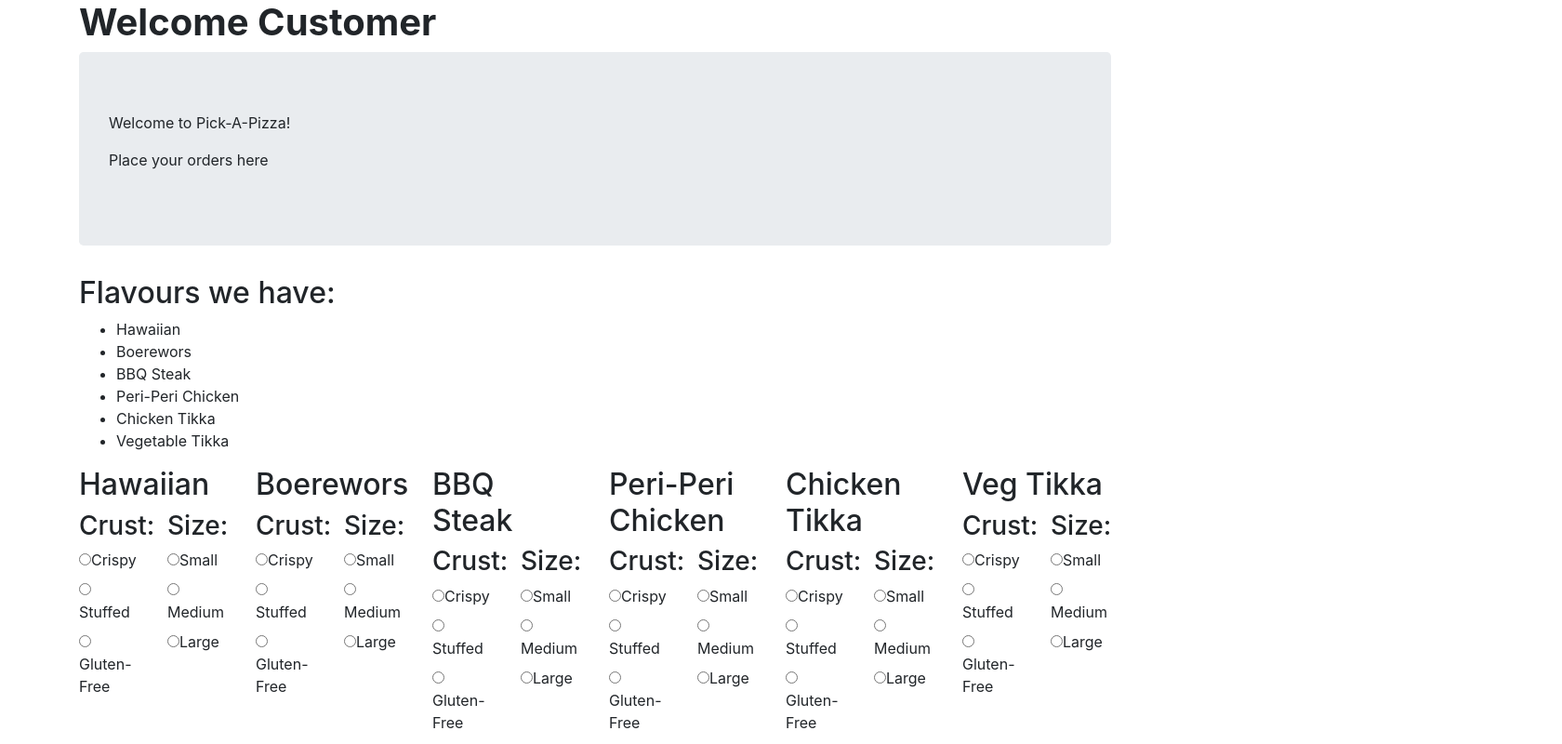
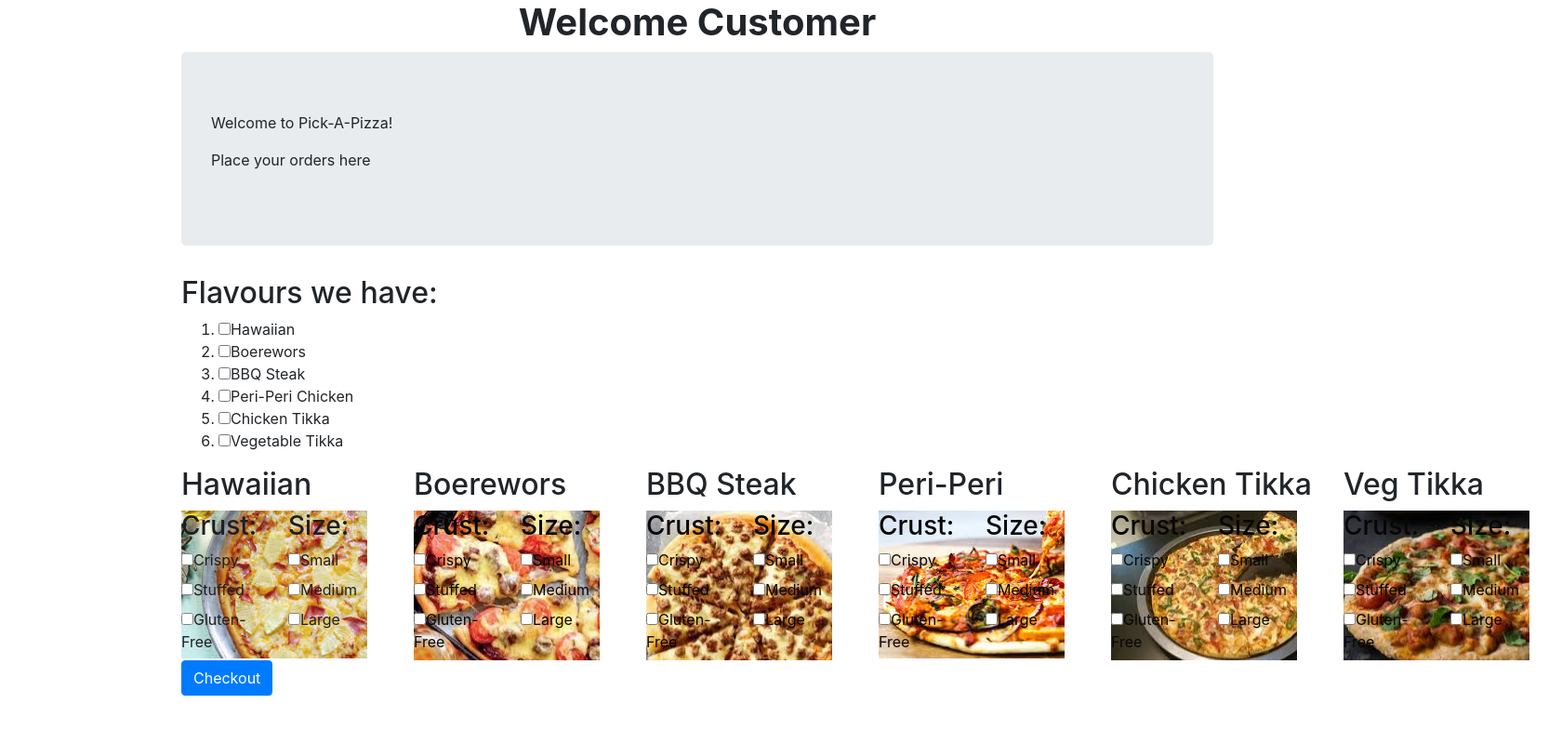
Before and after one commit to kevin3708/Pick-A-Pizza, a plain HTML site: page index.html in a window 1280 px wide. Shown: the whole page at 93% size, 1680 px wide, since content can reach past the window. Drawn offline with nearby package versions, Linux system fonts and the light colour scheme.

Commit message:
Add initial js file

```diff
--- a/css/styles.css
+++ b/css/styles.css
@@ -0,0 +1,31 @@
+body{
+    width: 1500px;
+    align-items: center;
+}
+#heading{
+    text-align: center;
+}
+#flavours-row{
+    width: 1500px;
+}
+#card-body1{
+    width: 200px;
+}
+#card-body2{
+    width: 200px;
+}
+#card-body3{
+    width: 200px;
+}
+#card-body4{
+    width: 200px;
+}
+#card-body5{
+    width: 200px;
+}
+#card-body6{
+    width: 200px;
+}
+#result{
+    align-items: center;
+}
--- a/index.html
+++ b/index.html
@@ -14,57 +14,67 @@
                 <p id="intro-text">Welcome to Pick-A-Pizza!</p>
                 <p id="intro-text2">Place your orders here</p>
             </div>
+            <div class="flavours">
             <h2>Flavours we have:</h2>
-            <ul>
-                <li>Hawaiian</li>
-                <li>Boerewors</li>
-                <li>BBQ Steak</li>
-                <li>Peri-Peri Chicken</li>
-                <li>Chicken Tikka</li>
-                <li>Vegetable Tikka</li>
-            </ul>
-            <div class="row">
+            <ol>
+                <li><input type="checkbox" name="Hawaiian" value=Hawaiian id="hawaiian">Hawaiian</li>
+                <li><input type="checkbox" name="Boerewors" value="Boerewors" id="boerewors">Boerewors</li>
+                <li><input type="checkbox" name="BBQ Steak" value="BBQ Steak"id="bbq">BBQ Steak</li>
+                <li><input type="checkbox" name="Peri-Peri Chicken" value="Peri-Peri Chicken" id="peri-peri">Peri-Peri Chicken</li>
+                <li><input type="checkbox" name="Chicken Tikka" value="Chicken Tikka" id="chicken-tikka">Chicken Tikka</li>
+                <li><input type="checkbox" name="Vegetable Tikka" value="Vegetable Tikka" id="veg-tikka">Vegetable Tikka</li>
+            </ol>
+            </div>
+            <div class="row" id="flavours-row">
                 <div class="col-md-2">
                     <div class="card-info">
                         <div class="card-heading">
                             <h2 id="card-title1">Hawaiian</h2>
                         </div>
                         <div id="card-body1">
+                            <style>
+                            #card-body1{
+                                background-image: url("Images/hawaiian.jpeg");
+                                background-repeat: no-repeat;
+                                opacity: 0.9;
+                                color:rgb(7, 7, 7);
+                            }
+                            </style>
                             <div class="row">
                                 <div class="col-md-6">
                                     <h3>Crust:</h3>
-                                    <div class="radio">
+                                    <div class="checkbox">
                                         <label>
-                                            <input type="radio" name="Crust" value="Crispy" >Crispy
+                                            <input type="checkbox" name="Crust" value="Crispy" id="crispyHawaiian">Crispy
                                         </label>
                                     </div>
-                                    <div class="radio">
+                                    <div class="checkbox">
                                         <label>
-                                            <input type="radio" name="Crust" value="Stuffed"
+                                            <input type="checkbox" name="Crust" value="Stuffed" id="stuffedHawaiian"
                                             >Stuffed
                                         </label>
                                     </div>
-                                    <div class="radio">
+                                    <div class="checkbox">
                                         <label>
-                                            <input type="radio" name="Crust" value="Gluten-Free">Gluten-Free
+                                            <input type="checkbox" name="Crust" value="Gluten-Free" id="glutenHawaiian">Gluten-Free
                                         </label>
                                     </div>
                                 </div>
                                 <div class="col-md-6">
                                     <h3>Size:</h3>
-                                    <div class="radio">
+                                    <div class="checkbox">
                                         <label>
-                                            <input type="radio" name="Size" value="Small">Small
+                                            <input type="checkbox" name="Size" value="Small" id="smallHawaiian">Small
                                         </label>
                                     </div>
-                                    <div class="radio">
+                                    <div class="checkbox">
                                         <label>
-                                            <input type="radio" name="Size" value="Medium">Medium
+                                            <input type="checkbox" name="Size" value="Medium" id="mediumHawaiian">Medium
                                         </label>
                                     </div>
-                                    <div class="radio">
+                                    <div class="checkbox">
                                         <label>
-                                            <input type="radio" name="Size" value="Large">Large
+                                            <input type="checkbox" name="Size" value="Large" id="largeHawaiian">Large
                                         </label>
                                     </div>
                                 </div>
@@ -77,42 +87,49 @@
                         <div class="card-heading">
                             <h2 id="card-title1">Boerewors</h2>
                         </div>
-                        <div id="card-body1">
+                        <div id="card-body2">
+                            <style>
+                            #card-body2{
+                                background-image: url("Images/boerewors.jpeg");
+                                background-repeat: no-repeat;
+                                color:rgb(7, 7, 7);
+                            }
+                            </style>
                             <div class="row">
                                 <div class="col-md-6">
                                     <h3>Crust:</h3>
-                                    <div class="radio">
+                                    <div class="checkbox">
                                         <label>
-                                            <input type="radio" name="Crust" value="Crispy" >Crispy
+                                            <input type="checkbox" name="Crust" value="Crispy" >Crispy
                                         </label>
                                     </div>
-                                    <div class="radio">
+                                    <div class="checkbox">
                                         <label>
-                                            <input type="radio" name="Crust" value="Stuffed"
+                                            <input type="checkbox" name="Crust" value="Stuffed"
                                             >Stuffed
                                         </label>
                                     </div>
-                                    <div class="radio">
+                                    <div class="checkbox">
                                         <label>
-                                            <input type="radio" name="Crust" value="Gluten-Free">Gluten-Free
+                                            <input type="checkbox" name="Crust" value="Gluten-Free">Gluten-Free
                                         </label>
                                     </div>
                                 </div>
                                 <div class="col-md-6">
                                     <h3>Size:</h3>
-                                    <div class="radio">
+                                    <div class="checkbox">
                                         <label>
-                                            <input type="radio" name="Size" value="Small">Small
+                                            <input type="checkbox" name="Size" value="Small">Small
                                         </label>
                                     </div>
-                                    <div class="radio">
+                                    <div class="checkbox">
                                         <label>
-                                            <input type="radio" name="Size" value="Medium">Medium
+                                            <input type="checkbox" name="Size" value="Medium">Medium
                                         </label>
                                     </div>
-                                    <div class="radio">
+                                    <div class="checkbox">
                                         <label>
-                                            <input type="radio" name="Size" value="Large">Large
+                                            <input type="checkbox" name="Size" value="Large">Large
                                         </label>
                                     </div>
                                 </div>
@@ -125,42 +142,49 @@
                         <div class="card-heading">
                             <h2 id="card-title1">BBQ Steak</h2>
                         </div>
-                        <div id="card-body1">
+                        <div id="card-body3">
+                            <style>
+                                #card-body3{
+                                    background-image: url('Images/bbq steak.jpeg');
+                                    background-repeat: no-repeat;
+                                    color:rgb(7, 7, 7);
+                                }
+                            </style>
                             <div class="row">
                                 <div class="col-md-6">
                                     <h3>Crust:</h3>
-                                    <div class="radio">
+                                    <div class="checkbox">
                                         <label>
-                                            <input type="radio" name="Crust" value="Crispy" >Crispy
+                                            <input type="checkbox" name="Crust" value="Crispy" >Crispy
                                         </label>
                                     </div>
-                                    <div class="radio">
+                                    <div class="checkbox">
                                         <label>
-                                            <input type="radio" name="Crust" value="Stuffed"
+                                            <input type="checkbox" name="Crust" value="Stuffed"
                                             >Stuffed
                                         </label>
                                     </div>
-                                    <div class="radio">
+                                    <div class="checkbox">
                                         <label>
-                                            <input type="radio" name="Crust" value="Gluten-Free">Gluten-Free
+                                            <input type="checkbox" name="Crust" value="Gluten-Free">Gluten-Free
                                         </label>
                                     </div>
                                 </div>
                                 <div class="col-md-6">
                                     <h3>Size:</h3>
-                                    <div class="radio">
+                                    <div class="checkbox">
                                         <label>
-                                            <input type="radio" name="Size" value="Small">Small
+                                            <input type="checkbox" name="Size" value="Small">Small
                                         </label>
                                     </div>
-                                    <div class="radio">
+                                    <div class="checkbox">
                                         <label>
-                                            <input type="radio" name="Size" value="Medium">Medium
+                                            <input type="checkbox" name="Size" value="Medium">Medium
                                         </label>
                                     </div>
-                                    <div class="radio">
+                                    <div class="checkbox">
                                         <label>
-                                            <input type="radio" name="Size" value="Large">Large
+                                            <input type="checkbox" name="Size" value="Large">Large
                                         </label>
                                     </div>
                                 </div>
@@ -171,44 +195,51 @@
                 <div class="col-md-2">
                     <div class="card-info">
                         <div class="card-heading">
-                            <h2 id="card-title1">Peri-Peri Chicken</h2>
+                            <h2 id="card-title1">Peri-Peri</h2>
                         </div>
-                        <div id="card-body1">
+                        <div id="card-body4">
+                            <style>
+                                #card-body4{
+                                    background-image: url('Images/peri-peri.jpeg');
+                                    background-repeat: no-repeat;
+                                    color:rgb(7, 7, 7);
+                                }
+                            </style>
                             <div class="row">
                                 <div class="col-md-6">
                                     <h3>Crust:</h3>
-                                    <div class="radio">
+                                    <div class="checkbox">
                                         <label>
-                                            <input type="radio" name="Crust" value="Crispy" >Crispy
+                                            <input type="checkbox" name="Crust" value="Crispy" >Crispy
                                         </label>
                                     </div>
-                                    <div class="radio">
+                                    <div class="checkbox">
                                         <label>
-                                            <input type="radio" name="Crust" value="Stuffed"
+                                            <input type="checkbox" name="Crust" value="Stuffed"
                                             >Stuffed
                                         </label>
                                     </div>
-                                    <div class="radio">
+                                    <div class="checkbox">
                                         <label>
-                                            <input type="radio" name="Crust" value="Gluten-Free">Gluten-Free
+                                            <input type="checkbox" name="Crust" value="Gluten-Free">Gluten-Free
                                         </label>
                                     </div>
                                 </div>
                                 <div class="col-md-6">
                                     <h3>Size:</h3>
-                                    <div class="radio">
+                                    <div class="checkbox">
                                         <label>
-                                            <input type="radio" name="Size" value="Small">Small
+                                            <input type="checkbox" name="Size" value="Small">Small
                                         </label>
                                     </div>
-                                    <div class="radio">
+                                    <div class="checkbox">
                                         <label>
-                                            <input type="radio" name="Size" value="Medium">Medium
+                                            <input type="checkbox" name="Size" value="Medium">Medium
                                         </label>
                                     </div>
-                                    <div class="radio">
+                                    <div class="checkbox">
                                         <label>
-                                            <input type="radio" name="Size" value="Large">Large
+                                            <input type="checkbox" name="Size" value="Large">Large
                                         </label>
                                     </div>
                                 </div>
@@ -221,42 +252,49 @@
                         <div class="card-heading">
                             <h2 id="card-title1">Chicken Tikka</h2>
                         </div>
-                        <div id="card-body1">
+                        <div id="card-body5">
+                            <style>
+                                #card-body5{
+                                    background-image: url('Images/chicken-tikka.jpeg');
+                                    background-repeat: no-repeat;
+                                    color:rgb(7, 7, 7);
+                                }
+                            </style>
                             <div class="row">
                                 <div class="col-md-6">
                                     <h3>Crust:</h3>
-                                    <div class="radio">
+                                    <div class="checkbox">
                                         <label>
-                                            <input type="radio" name="Crust" value="Crispy" >Crispy
+                                            <input type="checkbox" name="Crust" value="Crispy" >Crispy
                                         </label>
                                     </div>
-                                    <div class="radio">
+                                    <div class="checkbox">
                                         <label>
-                                            <input type="radio" name="Crust" value="Stuffed"
+                                            <input type="checkbox" name="Crust" value="Stuffed"
                                             >Stuffed
                                         </label>
                                     </div>
-                                    <div class="radio">
+                                    <div class="checkbox">
                                         <label>
-                                            <input type="radio" name="Crust" value="Gluten-Free">Gluten-Free
+                                            <input type="checkbox" name="Crust" value="Gluten-Free">Gluten-Free
                                         </label>
                                     </div>
                                 </div>
                                 <div class="col-md-6">
                                     <h3>Size:</h3>
-                                    <div class="radio">
+                                    <div class="checkbox">
                                         <label>
-                                            <input type="radio" name="Size" value="Small">Small
+                                            <input type="checkbox" name="Size" value="Small">Small
                                         </label>
                                     </div>
-                                    <div class="radio">
+                                    <div class="checkbox">
                                         <label>
-                                            <input type="radio" name="Size" value="Medium">Medium
+                                            <input type="checkbox" name="Size" value="Medium">Medium
                                         </label>
                                     </div>
-                                    <div class="radio">
+                                    <div class="checkbox">
                                         <label>
-                                            <input type="radio" name="Size" value="Large">Large
+                                            <input type="checkbox" name="Size" value="Large">Large
                                         </label>
                                     </div>
                                 </div>
@@ -269,42 +307,49 @@
                         <div class="card-heading">
                             <h2 id="card-title1">Veg Tikka</h2>
                         </div>
-                        <div id="card-body1">
+                        <div id="card-body6">
+                            <style>
+                                #card-body6{
+                                    background-image: url('Images/veg-tikka.jpeg');
+                                    background-repeat: no-repeat;
+                                    color:rgb(7, 7, 7);
+                                }
+                            </style>
                             <div class="row">
                                 <div class="col-md-6">
                                     <h3>Crust:</h3>
-                                    <div class="radio">
+                                    <div class="checkbox">
                                         <label>
-                                            <input type="radio" name="Crust" value="Crispy" >Crispy
+                                            <input type="checkbox" name="Crust" value="Crispy" >Crispy
                                         </label>
                                     </div>
-                                    <div class="radio">
+                                    <div class="checkbox">
                                         <label>
-                                            <input type="radio" name="Crust" value="Stuffed"
+                                            <input type="checkbox" name="Crust" value="Stuffed"
                                             >Stuffed
                                         </label>
                                     </div>
-                                    <div class="radio">
+                                    <div class="checkbox">
                                         <label>
-                                            <input type="radio" name="Crust" value="Gluten-Free">Gluten-Free
+                                            <input type="checkbox" name="Crust" value="Gluten-Free">Gluten-Free
                                         </label>
                                     </div>
                                 </div>
                                 <div class="col-md-6">
                                     <h3>Size:</h3>
-                                    <div class="radio">
+                                    <div class="checkbox">
                                         <label>
-                                            <input type="radio" name="Size" value="Small">Small
+                                            <input type="checkbox" name="Size" value="Small">Small
                                         </label>
                                     </div>
-                                    <div class="radio">
+                                    <div class="checkbox">
                                         <label>
-                                            <input type="radio" name="Size" value="Medium">Medium
+                                            <input type="checkbox" name="Size" value="Medium">Medium
                                         </label>
                                     </div>
-                                    <div class="radio">
+                                    <div class="checkbox">
                                         <label>
-                                            <input type="radio" name="Size" value="Large">Large
+                                            <input type="checkbox" name="Size" value="Large">Large
                                         </label>
                                     </div>
                                 </div>
@@ -314,6 +359,9 @@
                 </div>
 
             </div>
+            <div id="result" class="text-centre">
+                <button type="submit" name="button" class="btn btn-primary" onclick="calculateTotal();">Checkout</button>
+            </div>
         </body>
     </div>
 </html>
```
Also changed, not shown: js/scripts.js (+14 -0 lines).
